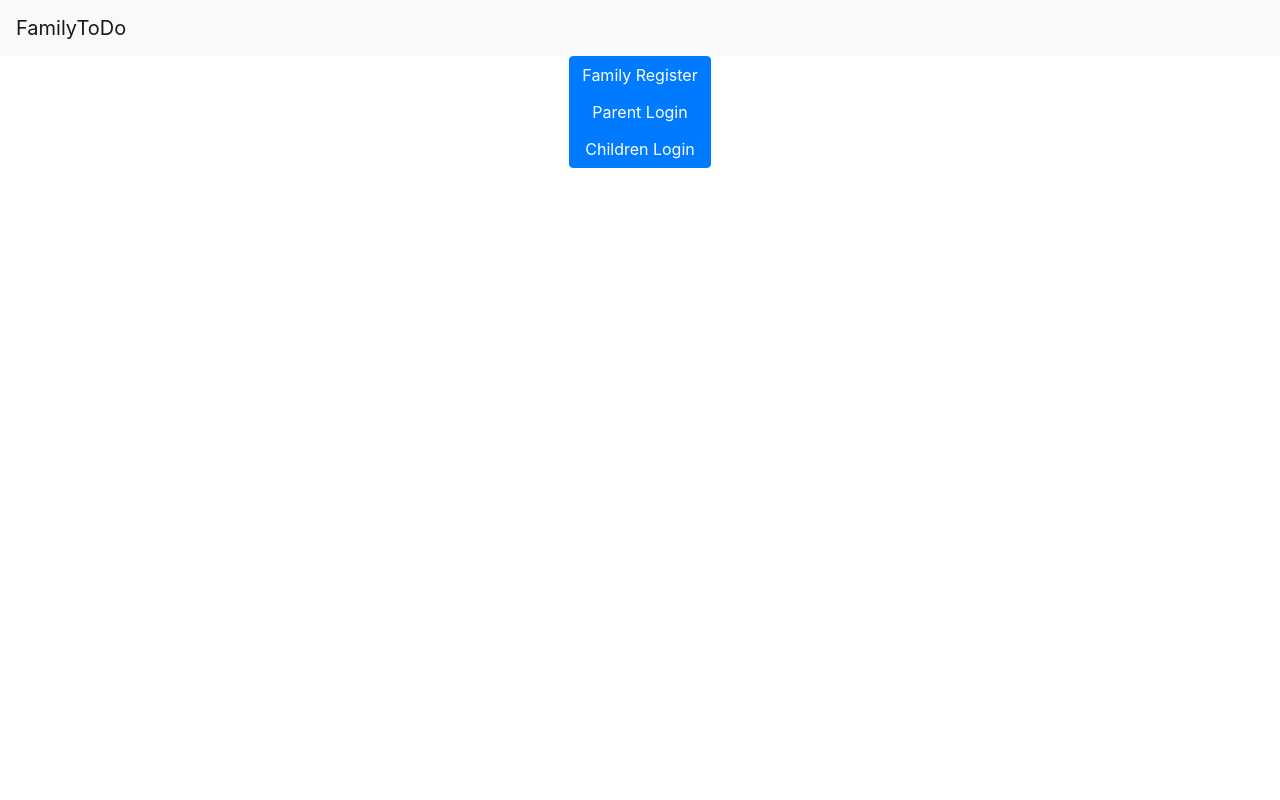
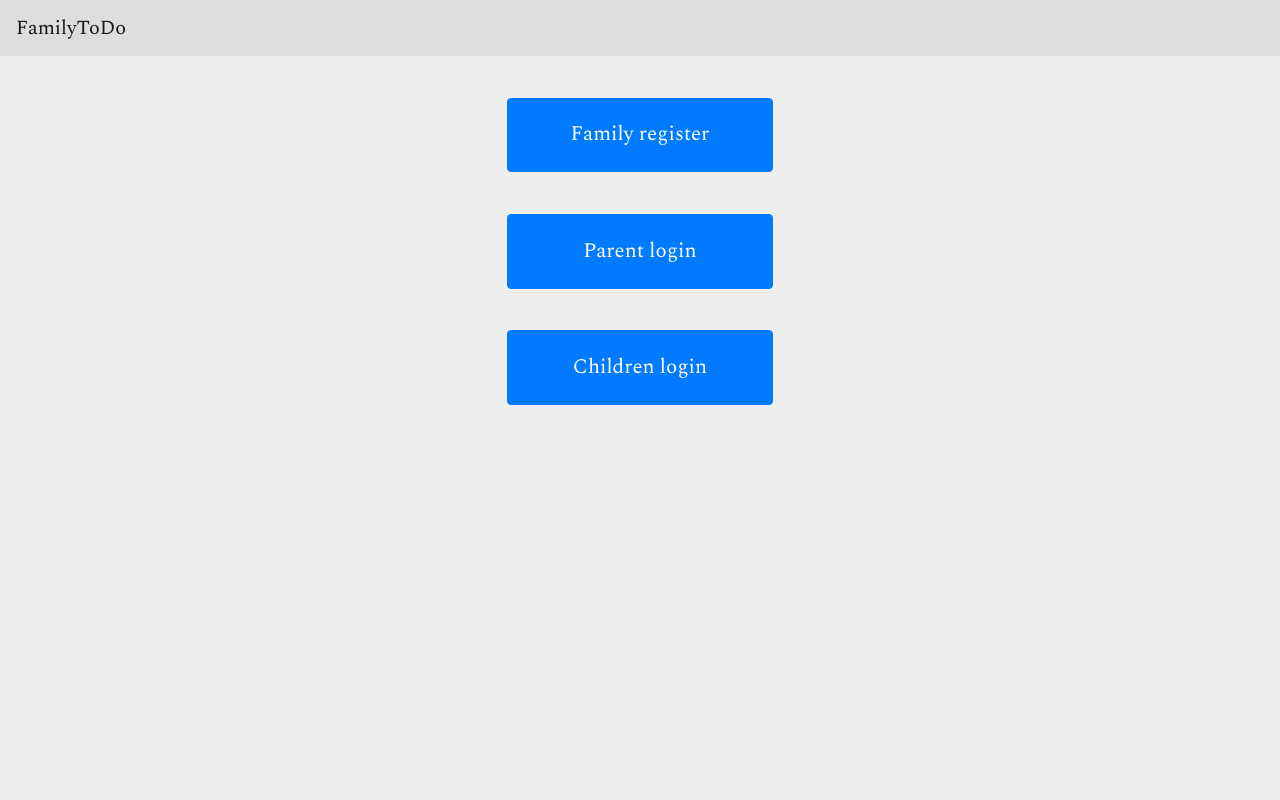
Before and after one commit to luka-p/TPO-FamilyToDo, a Django app: page / in a window 1280 px wide. Run offline with Django 3.2, Linux system fonts and the light colour scheme; some libraries are stand-ins or nearby versions.

Commit message:
'finished' index, and login pages; TODO: tabs - halfway done

```diff
--- a/familytodo/forms.py
+++ b/familytodo/forms.py
@@ -1,7 +1,7 @@
 from django import forms
 
 from crispy_forms.helper import FormHelper
-from crispy_forms.layout import Submit, Layout, Field
+from crispy_forms.layout import Submit, Layout, Field, Button
 from crispy_forms.bootstrap import (
     PrependedText, PrependedAppendedText, FormActions)
 
@@ -29,6 +29,9 @@ class FamilyRegistrationForm(forms.Form):
     family_easy_password = forms.IntegerField(label="Easy password", min_value=0000, max_value=9999, widget=forms.PasswordInput, error_messages=err_msg)
     account_type = forms.ChoiceField(label="Account type", choices=ACTYPE, widget=forms.RadioSelect)
 
+    helper = FormHelper()
+    helper.form_method = 'POST'
+    helper.add_input(Submit('register', 'Register', css_class='btn-primary'))
 
 class FreeParentForm(forms.Form):
     ''' Free users can add only one parent '''
@@ -47,16 +50,24 @@ class FamilyLoginForm(forms.Form):
 
     helper = FormHelper()
     helper.form_method = 'POST'
-    helper.add_input(Submit('Login', 'login', css_class='btn-primary'))
+    helper.add_input(Submit('login', 'Login', css_class='btn-primary'))
 
 ''' Child login form '''
 class ChildLoginForm(forms.Form):
     family_username = forms.CharField(label="Family username", max_length=30, strip=True)
     family_easy_password = forms.IntegerField(label="Family password", min_value=0000, max_value=9999, widget=forms.PasswordInput, error_messages=err_msg)
 
+    helper = FormHelper()
+    helper.form_method = 'POST'
+    helper.add_input(Submit('login', 'Login', css_class='btn-primary'))
+
 ''' Child add form '''
 class ChildAddForm(forms.Form):
     child_name = forms.CharField(label="Child name", max_length=30, strip=True)
+
+    helper = FormHelper()
+    helper.form_method = 'POST'
+    helper.add_input(Submit('submit', 'Add child', css_class='btn-primary'))
 
 ''' Task adding form '''
 class TaskAddForm(forms.Form):
@@ -65,3 +76,7 @@ class TaskAddForm(forms.Form):
     task_reward = forms.CharField(label="Task reward", max_length=30, strip=True, required=False)
     task_due = forms.IntegerField(label="Taks due days", min_value=0, error_messages=err_msg)
     task_child = forms.ChoiceField(label="Child", choices=[(c.child_name, c.child_name) for c in Child.objects.all()])
+
+    helper = FormHelper()
+    helper.form_method = 'POST'
+    helper.add_input(Submit('submit', 'Add/Save task', css_class='btn-primary'))
--- /dev/null
+++ b/familytodo/static/familytodo/style.css
@@ -0,0 +1,72 @@
+@import url('https://fonts.googleapis.com/css?family=Spectral');
+
+html, body{
+  height:100%;
+  width: 100%;
+  margin: 0;
+  padding 0;
+  font-family: Spectral, sans-serif;
+  background-color: #eeeeee;
+}
+
+.nav-color{
+  background-color: #dddddd;
+}
+
+.btn-primary{
+  font-size: 130%;
+}
+
+.page{
+  display: flex;
+  align-items: center;
+  justify-content: center;
+}
+
+.tabbed-content{
+  margin: auto;
+}
+
+.btn-box{
+  margin: auto;
+}
+
+.btn-box a{
+  display: block;
+  padding: 1em 3em;
+  margin: 2em;
+}
+
+/* Style the tab */
+.tab {
+  overflow: hidden;
+  border: 1px solid #ccc;
+  background-color: #f1f1f1;
+}
+
+/* Style the buttons that are used to open the tab content */
+.tab button {
+  background-color: inherit;
+  float: left;
+  border: none;
+  outline: none;
+  cursor: pointer;
+  padding: 14px 16px;
+  transition: 0.3s;
+}
+
+/* Change background color of buttons on hover */
+.tab button:hover {
+  background-color: #ddd;
+}
+
+/* Create an active/current tablink class */
+.tab button.active {
+  background-color: #ccc;
+}
+
+/* Style the tab content */
+.tabcontent {
+  display: none;
+  margin: auto;
+}
--- /dev/null
+++ b/familytodo/static/familytodo/tabs.js
@@ -0,0 +1,20 @@
+function openCity(evt, cityName) {
+  // Declare all variables
+  var i, tabcontent, tablinks;
+
+  // Get all elements with class="tabcontent" and hide them
+  tabcontent = document.getElementsByClassName("tabcontent");
+  for (i = 0; i < tabcontent.length; i++) {
+    tabcontent[i].style.display = "none";
+  }
+
+  // Get all elements with class="tablinks" and remove the class "active"
+  tablinks = document.getElementsByClassName("tablinks");
+  for (i = 0; i < tablinks.length; i++) {
+    tablinks[i].className = tablinks[i].className.replace(" active", "");
+  }
+
+  // Show the current tab, and add an "active" class to the button that opened the tab
+  document.getElementById(cityName).style.display = "block";
+  evt.currentTarget.className += " active";
+}
--- a/familytodo/templates/base.html
+++ b/familytodo/templates/base.html
@@ -10,11 +10,14 @@
     <!-- Bootstrap CSS -->
     <link rel="stylesheet" href="https://stackpath.bootstrapcdn.com/bootstrap/4.1.3/css/bootstrap.min.css" integrity="sha384-MCw98/SFnGE8fJT3GXwEOngsV7Zt27NXFoaoApmYm81iuXoPkFOJwJ8ERdknLPMO" crossorigin="anonymous">
 
+    {% load static %}
+    <link rel="stylesheet" type="text/css" href="{% static 'familytodo/style.css' %}">
+
     <title>FamilyToDo</title>
 
   </head>
   <body>
-    <nav class="navbar navbar-light bg-light">
+    <nav class="navbar navbar-light nav-color">
       <a class="navbar-brand" href="{% url 'index' %}">FamilyToDo</a>
     </nav>
 
@@ -26,5 +29,6 @@
     <script src="https://code.jquery.com/jquery-3.3.1.slim.min.js" integrity="sha384-q8i/X+965DzO0rT7abK41JStQIAqVgRVzpbzo5smXKp4YfRvH+8abtTE1Pi6jizo" crossorigin="anonymous"></script>
     <script src="https://cdnjs.cloudflare.com/ajax/libs/popper.js/1.14.3/umd/popper.min.js" integrity="sha384-ZMP7rVo3mIykV+2+9J3UJ46jBk0WLaUAdn689aCwoqbBJiSnjAK/l8WvCWPIPm49" crossorigin="anonymous"></script>
     <script src="https://stackpath.bootstrapcdn.com/bootstrap/4.1.3/js/bootstrap.min.js" integrity="sha384-ChfqqxuZUCnJSK3+MXmPNIyE6ZbWh2IMqE241rYiqJxyMiZ6OW/JmZQ5stwEULTy" crossorigin="anonymous"></script>
+    <script src="{% static 'familytodo/tabs.js' %}"></script>
   </body>
 </html>
--- a/familytodo/templates/index.html
+++ b/familytodo/templates/index.html
@@ -1,13 +1,11 @@
 {% extends 'base.html' %}
 
 {% block content %}
-<div class="container-fluid">
-  <div class="row justify-content-md-center">
-    <div class="btn-group-vertical">
-      <a class="btn btn-primary" href="{% url 'family-register' %}" role="button">Family Register</a>
-      <a class="btn btn-primary" href="{% url 'parent-login' %}" role="button">Parent Login</a>
-      <a class="btn btn-primary" href="{% url 'child-login' %}" role="button">Children Login</a>
-    </div>
+<div class="page">
+  <div class="btn-box">
+      <a class="btn btn-primary" href="{% url 'family-register' %}" role="button">Family register</a>
+      <a class="btn btn-primary" href="{% url 'parent-login' %}" role="button">Parent login</a>
+      <a class="btn btn-primary" href="{% url 'child-login' %}" role="button">Children login</a>
   </div>
   <!--
   <div class="row justify-content-center my-3">
```
Also changed, not shown: familytodo/templates/child_login.html (+8 -6 lines), familytodo/templates/family_register.html (+7 -6 lines), familytodo/templates/task_add.html (+27 -10 lines), db.sqlite3, familytodo/views.py (line endings or trailing spaces).
